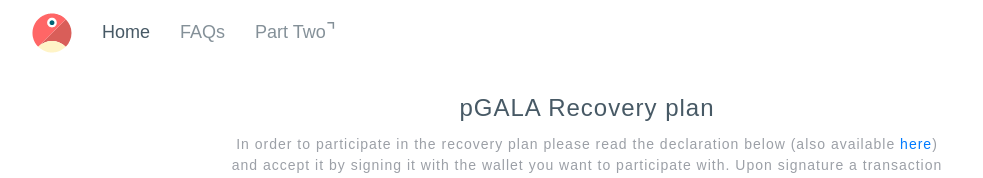
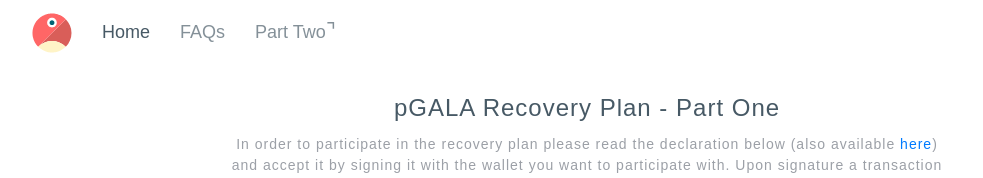
Before and after one commit to provable-things/pgala-recovery-plan-ui, a React (Create React App) app: page / in a window 1280 px wide. Shown: the top 178 px of the page, without its empty margins (53-1036 px from the left). Built offline with nearby package versions, Linux system fonts and the light colour scheme.

Commit message:
refactor(components): changes title

```diff
--- a/src/components/App.jsx
+++ b/src/components/App.jsx
@@ -154,7 +154,7 @@ const App = () => {
       <Container>
         <Row className="mt-4">
           <Col className="mx-auto text-center" xs={12}>
-            <Title>pGALA Recovery plan</Title>
+            <Title>pGALA Recovery Plan - Part One</Title>
           </Col>
         </Row>
         <Row className="mt-2">
```
